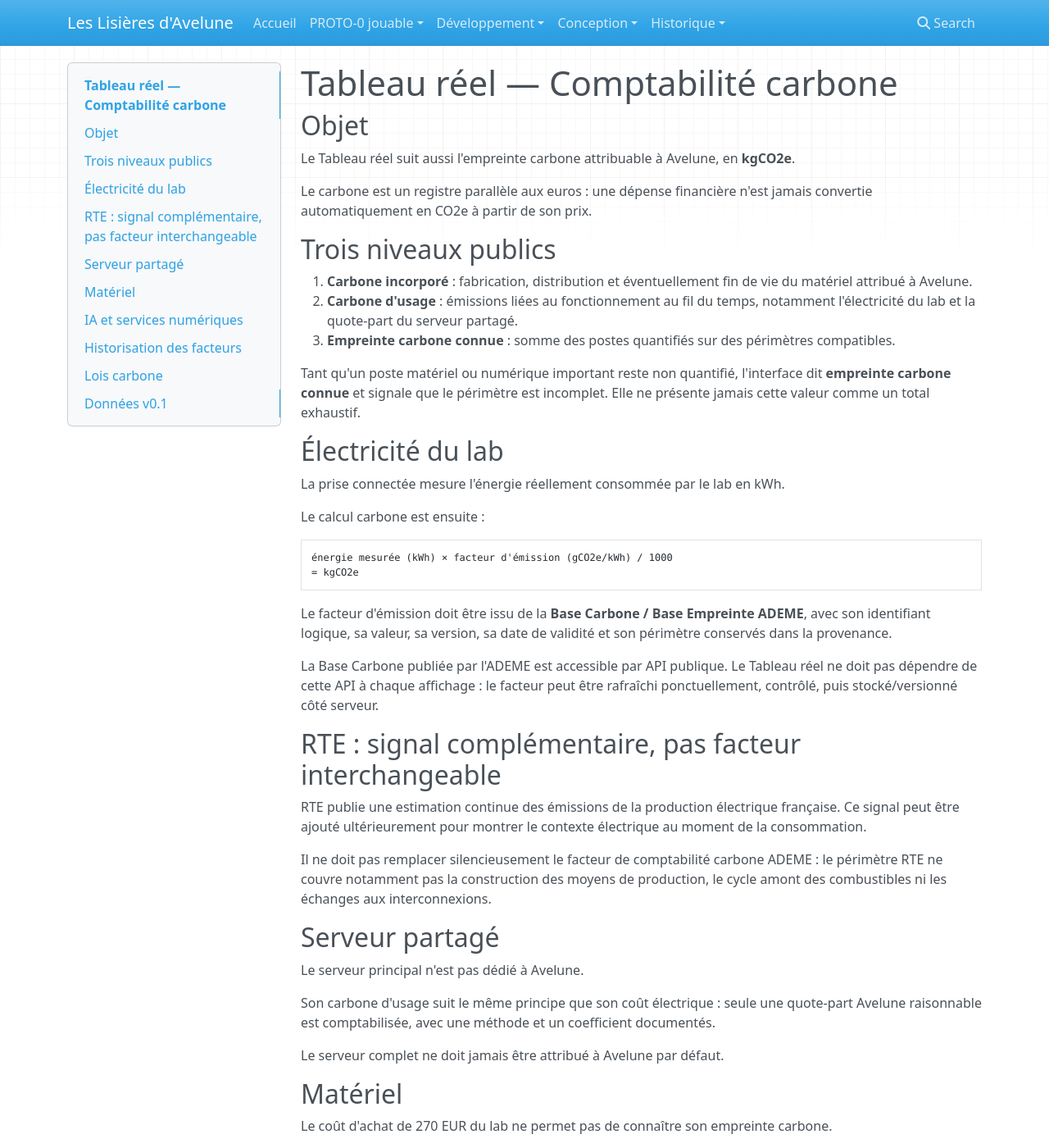
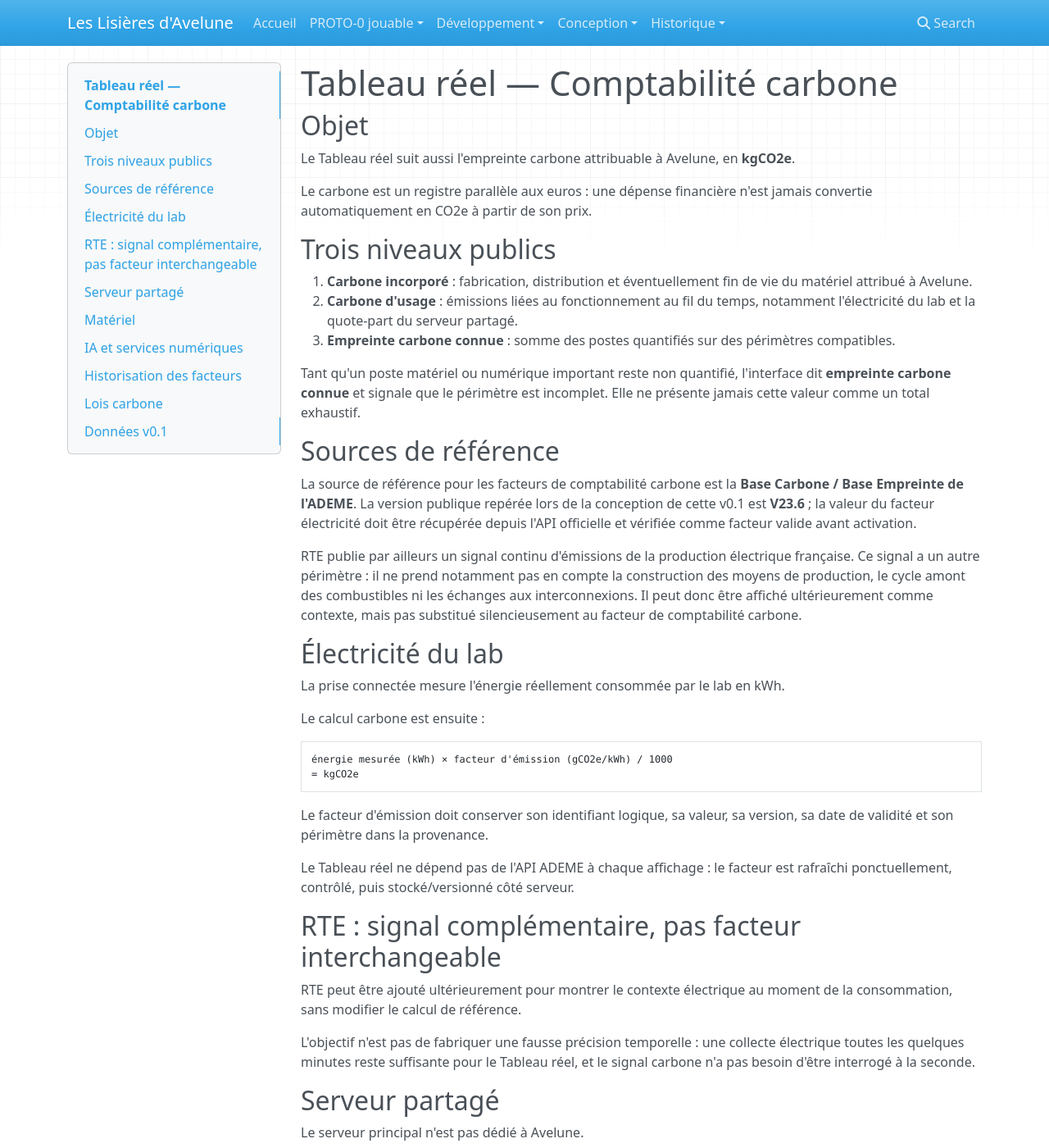
Before and after one commit to Abeliome-Officiel/les-lisieres-avelune, an MkDocs documentation site: the page built from docs/real/CARBON_ACCOUNTING.md, in a window 1280 px wide and 1400 px high. Shown: the whole window at 82% size. Built offline with MkDocs 1.6.1, drawn with Linux system fonts in a browser that asks for light colours; nearby versions of some CDN libraries; some of the changed text lies outside the part shown.

Commit message:
docs: préciser les sources carbone officielles

````diff
--- a/docs/real/CARBON_ACCOUNTING.md
+++ b/docs/real/CARBON_ACCOUNTING.md
@@ -14,6 +14,12 @@ Le carbone est un registre parallèle aux euros : une dépense financière n'est
 
 Tant qu'un poste matériel ou numérique important reste non quantifié, l'interface dit **empreinte carbone connue** et signale que le périmètre est incomplet. Elle ne présente jamais cette valeur comme un total exhaustif.
 
+## Sources de référence
+
+La source de référence pour les facteurs de comptabilité carbone est la **Base Carbone / Base Empreinte de l'ADEME**. La version publique repérée lors de la conception de cette v0.1 est **V23.6** ; la valeur du facteur électricité doit être récupérée depuis l'API officielle et vérifiée comme facteur valide avant activation.
+
+RTE publie par ailleurs un signal continu d'émissions de la production électrique française. Ce signal a un autre périmètre : il ne prend notamment pas en compte la construction des moyens de production, le cycle amont des combustibles ni les échanges aux interconnexions. Il peut donc être affiché ultérieurement comme contexte, mais pas substitué silencieusement au facteur de comptabilité carbone.
+
 ## Électricité du lab
 
 La prise connectée mesure l'énergie réellement consommée par le lab en kWh.
@@ -25,15 +31,15 @@ Le calcul carbone est ensuite :
 = kgCO2e
 ```
 
-Le facteur d'émission doit être issu de la **Base Carbone / Base Empreinte ADEME**, avec son identifiant logique, sa valeur, sa version, sa date de validité et son périmètre conservés dans la provenance.
+Le facteur d'émission doit conserver son identifiant logique, sa valeur, sa version, sa date de validité et son périmètre dans la provenance.
 
-La Base Carbone publiée par l'ADEME est accessible par API publique. Le Tableau réel ne doit pas dépendre de cette API à chaque affichage : le facteur peut être rafraîchi ponctuellement, contrôlé, puis stocké/versionné côté serveur.
+Le Tableau réel ne dépend pas de l'API ADEME à chaque affichage : le facteur est rafraîchi ponctuellement, contrôlé, puis stocké/versionné côté serveur.
 
 ## RTE : signal complémentaire, pas facteur interchangeable
 
-RTE publie une estimation continue des émissions de la production électrique française. Ce signal peut être ajouté ultérieurement pour montrer le contexte électrique au moment de la consommation.
+RTE peut être ajouté ultérieurement pour montrer le contexte électrique au moment de la consommation, sans modifier le calcul de référence.
 
-Il ne doit pas remplacer silencieusement le facteur de comptabilité carbone ADEME : le périmètre RTE ne couvre notamment pas la construction des moyens de production, le cycle amont des combustibles ni les échanges aux interconnexions.
+L'objectif n'est pas de fabriquer une fausse précision temporelle : une collecte électrique toutes les quelques minutes reste suffisante pour le Tableau réel, et le signal carbone n'a pas besoin d'être interrogé à la seconde.
 
 ## Serveur partagé
 
@@ -87,6 +93,7 @@ Lorsqu'un facteur de référence évolue, les nouvelles périodes utilisent le n
 9. **L'IA reste non quantifiée tant qu'une méthode défendable manque.**
 10. **Deux facteurs de périmètres différents ne sont pas additionnés comme s'ils mesuraient la même chose.**
 11. **L'instrumentation carbone reste sobre : aucun appel temps réel n'est requis pour afficher la page.**
+12. **Une partie de PROTO n'est pas transformée arbitrairement en grammes de CO2e ; les émissions sont suivies par les ressources réelles utilisées.**
 
 ## Données v0.1
 
````
